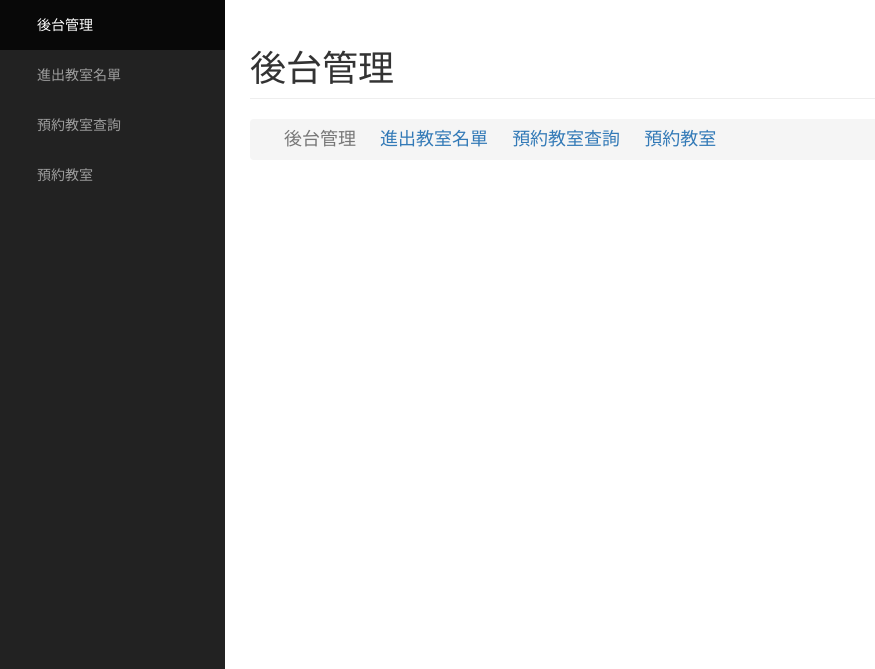
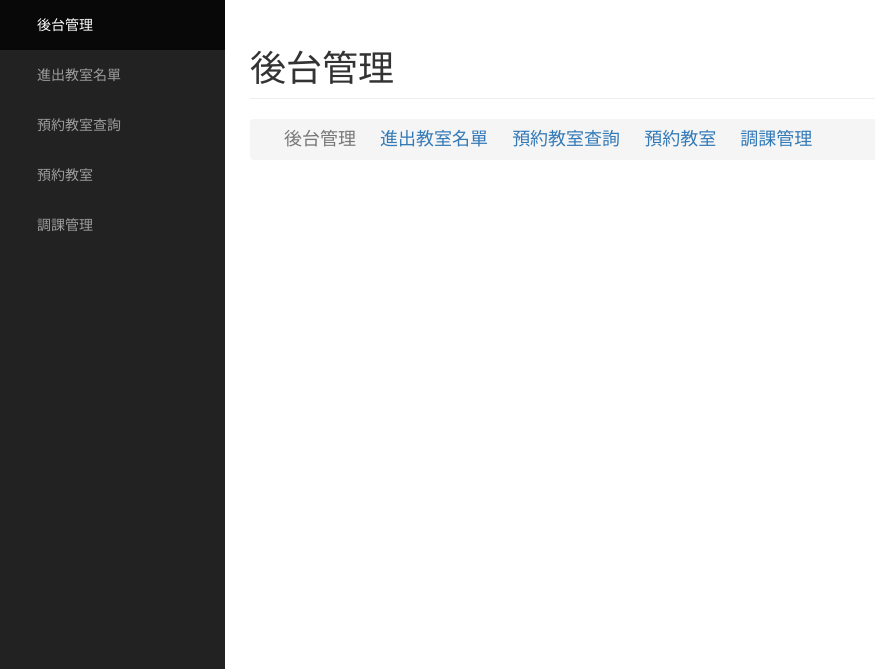
Before and after one commit to Subject10915/subject, a Laravel app: page /admin in a window 1280 px wide. Shown: the part 51-720 px from the top of the page, without its empty margins (0-875 px from the left). Run offline with Laravel 8, Linux system fonts and the light colour scheme; data that the repository does not hold is empty; some web fonts are replaced.

Commit message:
新增調課審核功能網頁

```diff
--- a/resources/views/admin/dashboard/index.blade.php
+++ b/resources/views/admin/dashboard/index.blade.php
@@ -17,6 +17,7 @@
             <i class="fa fa-dashboard"></i> <a href="{{route('admin.status.index')}}">進出教室名單</a>
             <i class="fa fa-dashboard"></i> <a href="{{route('admin.status.search')}}">預約教室查詢</a>
             <i class="fa fa-dashboard"></i> <a href="{{route('admin.book.index')}}">預約教室</a>
+            <i class="fa fa-dashboard"></i> <a href="{{route('admin.change.index')}}">調課管理</a>
         </ol>
         </span>
     </div>
--- a/resources/views/admin/layouts/partials/sidebar.blade.php
+++ b/resources/views/admin/layouts/partials/sidebar.blade.php
@@ -42,6 +42,9 @@
             <li>
                 <a href="{{ route('admin.book.index') }}"><i class="fa fa-fw fa-edit"></i> 預約教室</a>
             </li>
+            <li>
+                <a href="{{ route('admin.change.index') }}"><i class="fa fa-fw fa-edit"></i> 調課管理</a>
+            </li>
         </ul>
     </div>
     <!-- /.navbar-collapse -->
```
